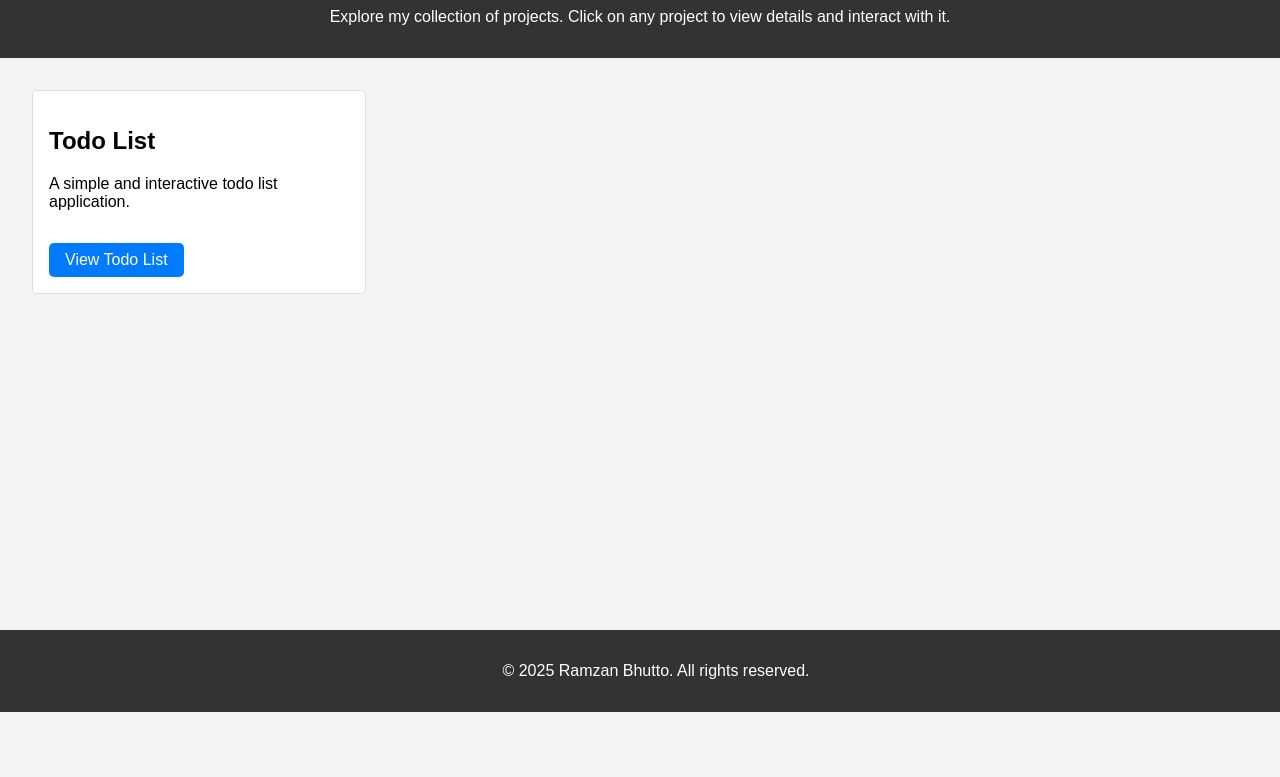
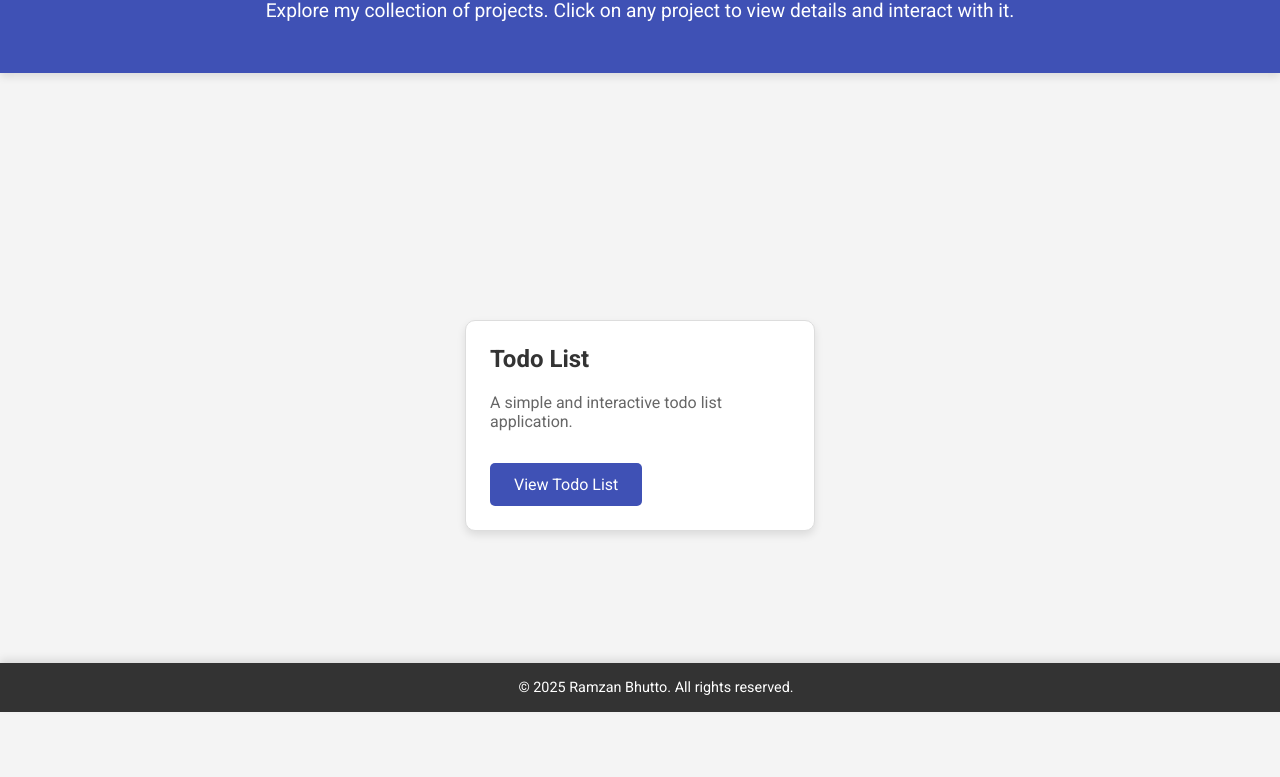
Before and after one commit to ramzanbhutto/Projects, a website: page index.html in a window 1280 px wide. Shown: the part 88-865 px from the top of the page. Before the commit the page ends 800 px from the top, so only its background shows below. Drawn offline with Linux system fonts and the light colour scheme.

Commit message:
improved front-end

```diff
--- a/index.html
+++ b/index.html
@@ -5,6 +5,7 @@
     <meta name="viewport" content="width=device-width, initial-scale=1.0">
     <title>My Projects</title>
     <link rel="stylesheet" href="/style.css">
+    <link href="https://fonts.googleapis.com/css2?family=Roboto:wght@400;500;700&display=swap" rel="stylesheet">
 </head>
 <body>
     <header>
--- a/style.css
+++ b/style.css
@@ -1,47 +1,76 @@
-/* Basic styles for the main page */
 body {
-    font-family: Arial, sans-serif;
+    font-family: 'Roboto', sans-serif;
     margin: 0;
     padding: 0;
     background-color: #f4f4f4;
+    color: #333;
 }
 
 header {
-    background-color: #333;
+    background-color: #3f51b5;
     color: #fff;
-    padding: 1rem;
+    padding: 2rem;
     text-align: center;
+    box-shadow: 0 4px 8px rgba(0, 0, 0, 0.1);
+}
+
+header h1 {
+    margin: 0;
+    font-size: 2.5rem;
+    letter-spacing: 1px;
+}
+
+header p {
+    font-size: 1.2rem;
+    margin-top: 0.5rem;
 }
 
 main {
     padding: 2rem;
+    display: flex;
+    justify-content: center;
+    align-items: center;
+    min-height: 80vh;
 }
 
 .project-list {
     display: flex;
     flex-wrap: wrap;
-    gap: 1rem;
+    gap: 2rem;
+    justify-content: center;
 }
 
 .project-item {
     background-color: #fff;
     border: 1px solid #ddd;
-    border-radius: 5px;
-    padding: 1rem;
+    border-radius: 10px;
+    padding: 1.5rem;
     width: 100%;
     max-width: 300px;
-    transition: transform 0.2s;
+    transition: transform 0.2s, box-shadow 0.2s;
+    box-shadow: 0 4px 8px rgba(0, 0, 0, 0.1);
 }
 
 .project-item:hover {
-    transform: scale(1.05);
+    transform: translateY(-5px);
+    box-shadow: 0 8px 16px rgba(0, 0, 0, 0.2);
+}
+
+.project-item h2 {
+    font-size: 1.5rem;
+    margin-top: 0;
+}
+
+.project-item p {
+    font-size: 1rem;
+    color: #666;
 }
 
 .project-link {
     display: inline-block;
     margin-top: 1rem;
-    padding: 0.5rem 1rem;
-    background-color: #007bff;
+    padding: 0.75rem 1.5rem;
+    background-color: #3f51b5;
     color: #fff;
     text-decoration: none;
     border-radius: 5px;
@@ -49,7 +78,7 @@ main {
 }
 
 .project-link:hover {
-    background-color: #0056b3;
+    background-color: #303f9f;
 }
 
 footer {
@@ -60,4 +89,19 @@ footer {
     position: fixed;
     bottom: 0;
     width: 100%;
+    box-shadow: 0 -4px 8px rgba(0, 0, 0, 0.1);
 }
+
+footer p {
+    margin: 0;
+    font-size: 0.9rem;
+}
+
+a {
+    color: #3f51b5;
+    text-decoration: none;
+}
+
+a:hover {
+    text-decoration: underline;
+}
```
